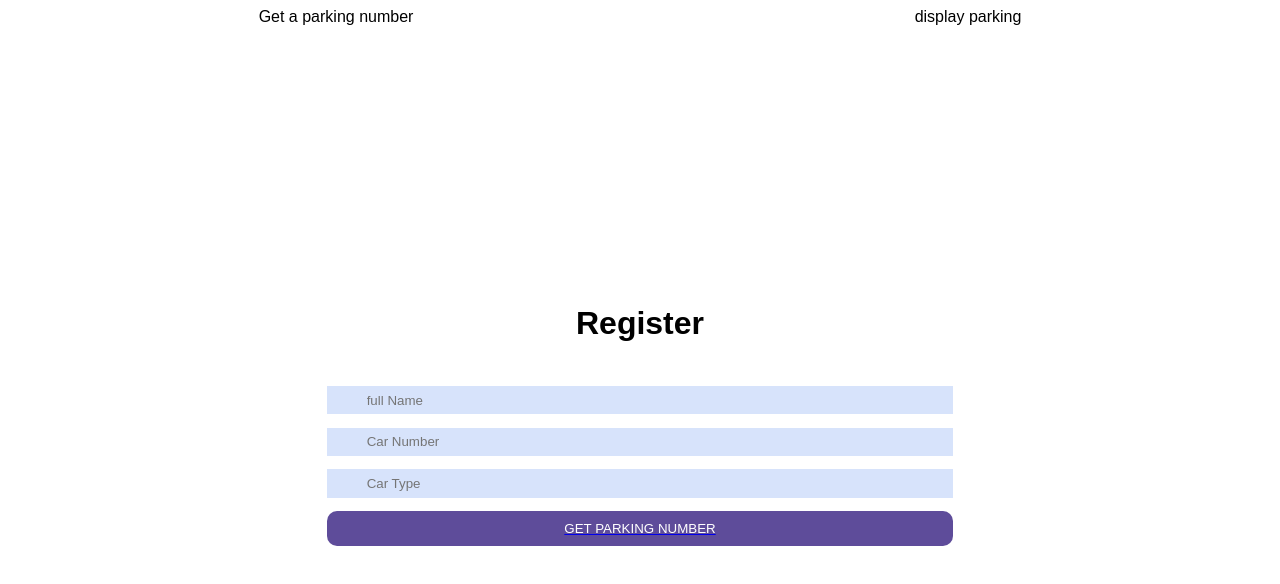
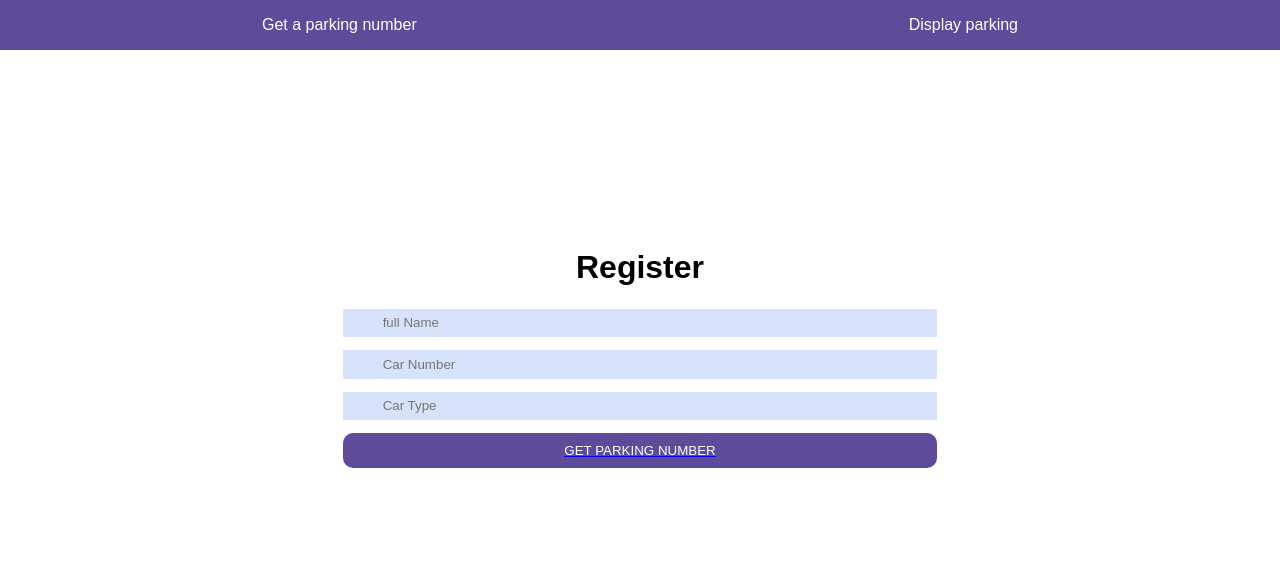
Before and after one commit to roee030/parking-lot--react, a React (Create React App) app: page / in a window 1280 px wide. Shown: the top 584 px of the page. Built offline with nearby package versions, Linux system fonts and the light colour scheme.

Commit message:
user dash board gets the data and display it

```diff
--- a/src/App.css
+++ b/src/App.css
@@ -10,3 +10,8 @@
 body {
   font-family: Arial, Helvetica, sans-serif;
 }
+* {
+  padding: 0;
+  margin: 0;
+  box-sizing: border-box;
+}
--- /dev/null
+++ b/src/Components/Header.css
@@ -0,0 +1,9 @@
+.header-wraper {
+  padding: 0;
+  color: white;
+  background-color: #5e4c9a;
+  padding: 1em;
+}
+.header > * {
+  color: white;
+}
--- a/src/Components/Header.js
+++ b/src/Components/Header.js
@@ -1,11 +1,12 @@
 import React from "react";
 import { Link } from "react-router-dom";
+import "./Header.css";
 export default function Header() {
   return (
-    <div>
+    <div className="header-wraper">
       <div className="header">
         <Link to="/">Get a parking number</Link>
-        <Link to="/userDashBoard">display parking</Link>
+        <Link to="/userDashBoard">Display parking</Link>
       </div>
     </div>
   );
--- a/src/Components/Register.css
+++ b/src/Components/Register.css
@@ -3,7 +3,7 @@
   flex-direction: column;
   align-items: center;
   justify-content: center;
-  height: 100vh;
+  height: 80vh;
   margin: 0;
 }
 .formRegister {
@@ -19,6 +19,8 @@ input {
   margin: 0.5em;
   background-color: #d7e3fb;
   border: none;
+  border-bottom: none;
+  outline: none;
 }
 
 .onsubmit-btn {
@@ -30,6 +32,15 @@ input {
   width: 100%;
   text-align: center;
 }
+.onsubmit-btn:active {
+  border-bottom: none;
+  outline: none;
+  border-bottom: none !important;
+  box-shadow: none !important;
+}
+input:invalid {
+  box-shadow: none;
+}
 .onsubmit-btn-wraper {
   display: flex;
   justify-content: center;
--- a/src/Components/Register.js
+++ b/src/Components/Register.js
@@ -48,13 +48,15 @@ export default function Register({ setUserData }) {
                 userCarType,
                 userId,
                 date,
+                parkId: null,
+                parkName: null,
               },
             }}
           >
             <input
               className="onsubmit-btn"
-              type="text"
-              defaultValue="GET PARKING NUMBER"
+              value="GET PARKING NUMBER"
+              readonly
             />
           </Link>
         ) : (
@@ -67,7 +69,9 @@ export default function Register({ setUserData }) {
             <input
               className="onsubmit-btn"
               type="text"
-              defaultValue="GET PARKING NUMBER"
+              value="GET PARKING NUMBER"
+              readonly
+              disabled
             />
           </Link>
         )}
--- a/src/Components/UserDashBoard.css
+++ b/src/Components/UserDashBoard.css
@@ -1,8 +1,25 @@
 .userDataDisplay {
   display: flex;
-  align-items: center;
+  margin: 0 auto;
   justify-content: center;
-  height: 100vh;
-  margin: 0;
+  height: 80vh;
+
+  margin-left: 15em;
+
   flex-direction: column;
 }
+.userDataDisplayWraper {
+  direction: ltr;
+}
+.date {
+  color: #5e4c9a;
+}
+.parking-lot {
+}
+.data {
+  margin: 15px 0;
+}
+td,
+tr {
+  padding: 15px 0 !important;
+}
--- a/src/Components/UserDashBoard.js
+++ b/src/Components/UserDashBoard.js
@@ -1,15 +1,53 @@
-import React from "react";
+import React, { useState, useEffect } from "react";
 import "./UserDashBoard.css";
+import usersData from "../utills/users";
+import users from "../utills/users";
+import parking from "../utills/parking";
 export default function UserDashBoard(props) {
-  const user = props.history.location.userData;
-  console.log(user);
+  let user = props.history.location.userData;
+  users.push(user);
+  const [success, setSuccess] = useState(false);
+  const CheckFreeParking = (user) => {
+    if (user) {
+      parking.forEach((p) => {
+        if (!p.taken) {
+          user.parkId = p.id;
+          user.parkName = p.name;
+          setSuccess(true);
+        } else {
+          setSuccess(false);
+        }
+      });
+    }
+  };
+  useEffect(() => {
+    CheckFreeParking(user);
+  }, []);
+
   return user ? (
-    <div className="userDataDisplay">
-      <div> Create on : {user.date}</div>
-      <div> Parking : {user.date}</div>
-      <div> Full Name: {user.userFullName}</div>
-      <div> Car Number : {user.userCarNumber}</div>
-      <div> Car type : {user.userCarType}</div>
+    <div className="userDataDisplayWraper">
+      <div className="userDataDisplay">
+        <div className="date data"> Create on : {user.date}</div>
+        <div className="parking-lot data"> Parking:{user.parkName}</div>
+        <table>
+          <tr className=" data">
+            <td>Full Name :</td>
+            <td>{user.userFullName}</td>
+          </tr>
+          <tr>
+            <td>Car Number :</td>
+            <td>{user.userCarNumber}</td>
+          </tr>
+          <tr>
+            <td>Car type :</td>
+            <td>{user.userCarType}</td>
+          </tr>
+        </table>
+        {/* <div> Parking : {user.date}</div>
+        <div> Full Name: {user.userFullName}</div>
+        <div> Car Number : {user.userCarNumber}</div>
+        <div> Car type : {user.userCarType}</div> */}
+      </div>
     </div>
   ) : (
     ""
--- a/src/utills/parking.js
+++ b/src/utills/parking.js
@@ -1,7 +1,9 @@
-export default parking = [
+const parking = [
   {
     id: 1,
     name: "A",
     taken: false,
   },
 ];
+
+export default parking;
--- a/src/utills/users.js
+++ b/src/utills/users.js
@@ -1,10 +1,11 @@
-export default users = [
+const users = [
   {
     id: 1,
     fullName: "Roee",
     carNumber: 123,
     carType: "Toyota",
     parkingId: 1,
-    date: "10/20/2020",
+    date: "",
   },
 ];
+export default users;
```
